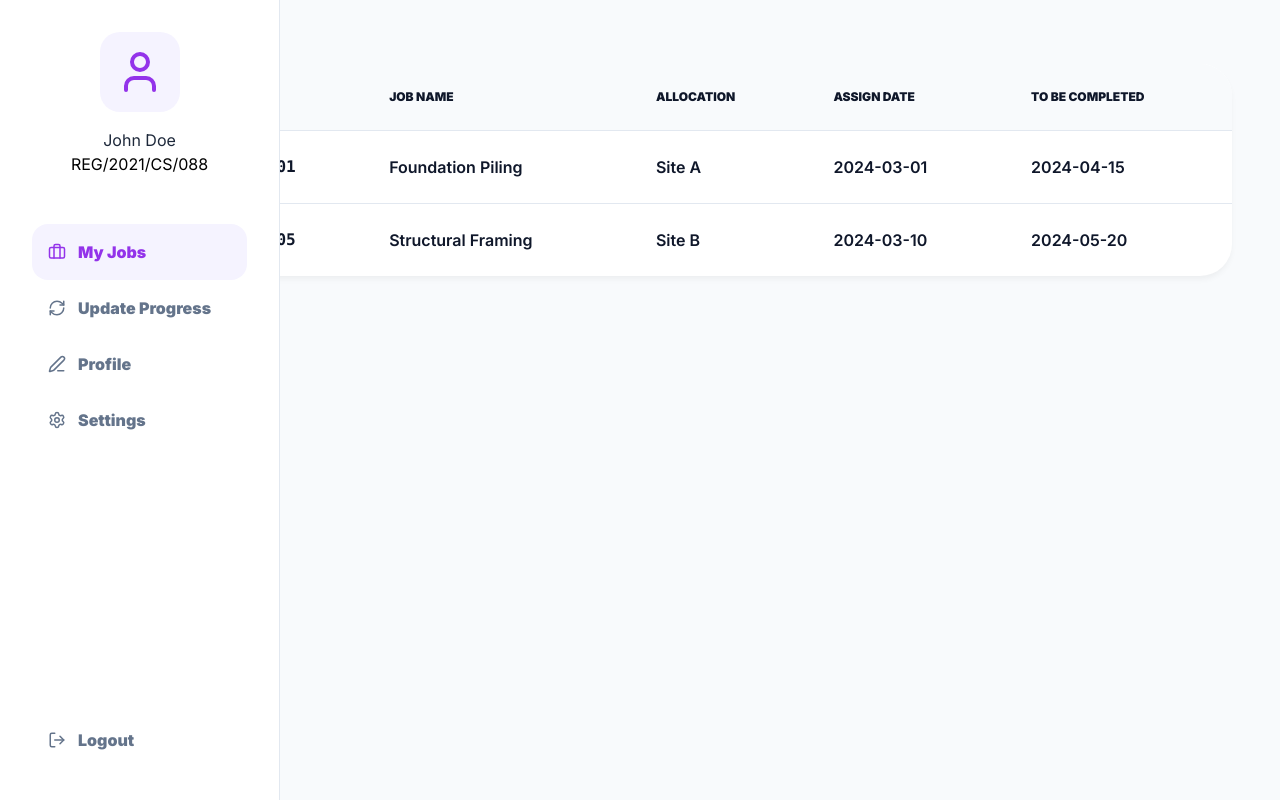
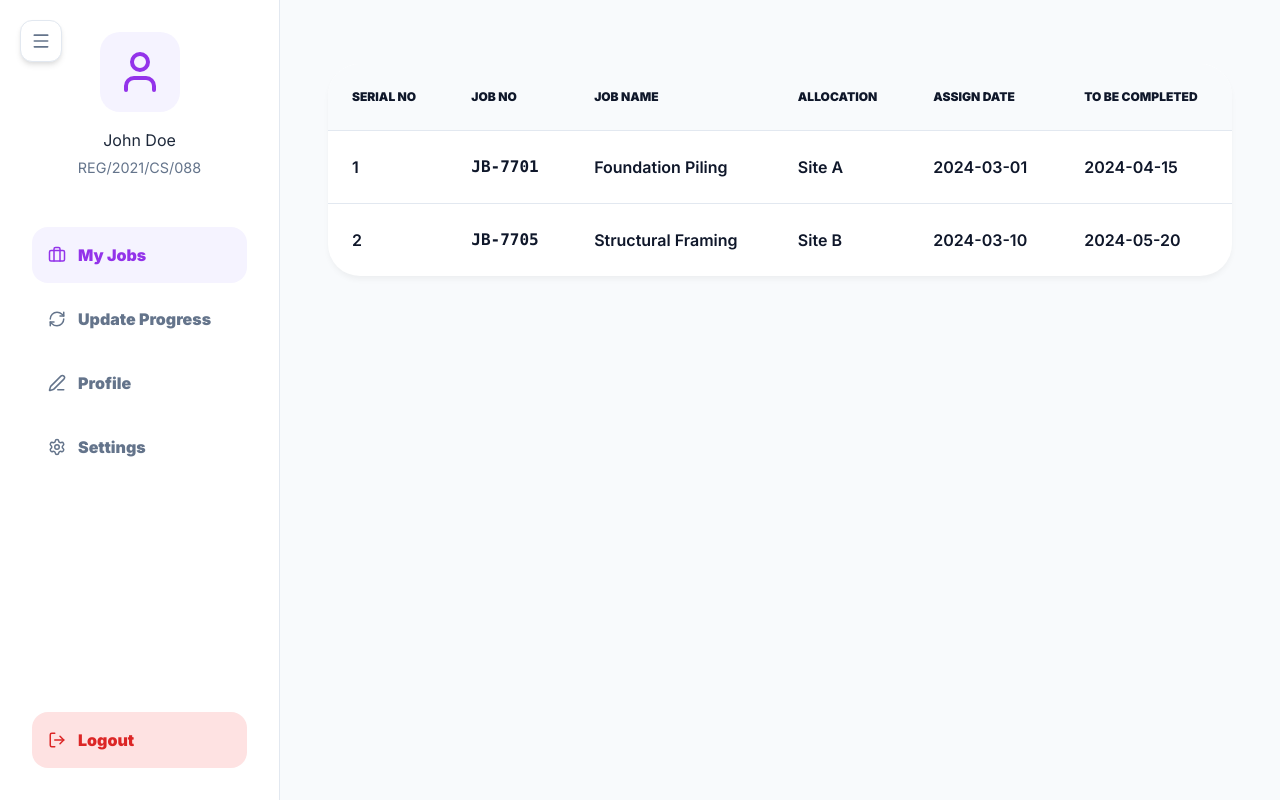
Before and after one commit to Project-Managment-System/software-engineering-project, a React (Create React App) app in the folder frontend/: page /user/dashboard in a window 1280 px wide. Built offline with nearby package versions, Linux system fonts and the light colour scheme.

Commit message:
menu button for other two poratal

```diff
--- a/frontend/src/pages/engineer/Dashboard.css
+++ b/frontend/src/pages/engineer/Dashboard.css
@@ -1,18 +1,155 @@
-/* Sidebar */
+/* Layout Container */
+.user-dashboard-layout {
+  display: flex;
+  min-height: 100vh;
+  height: 100vh;
+  background-color: #fafbfc;
+  font-family: 'Segoe UI', sans-serif;
+  position: relative;
+  overflow-x: hidden;
+}
+
+/* Sidebar Styles */
+.sidebar {
+  width: 280px;
+  background: #ffffff;
+  border-right: 1px solid #edf2f7;
+  padding: 40px 20px;
+  display: flex;
+  flex-direction: column;
+  height: 100vh;
+  position: fixed;
+  top: 0;
+  left: 0;
+  z-index: 100;
+  transition: transform 0.3s cubic-bezier(0.4, 0, 0.2, 1);
+}
+
+/* Sidebar Collapse Control States */
+.sidebar.sidebar-open {
+  transform: translateX(0);
+}
+
+.sidebar.sidebar-closed {
+  transform: translateX(-100%);
+}
+
+.user-profile,
+.profile-box {
+  text-align: center;
+  margin-bottom: 40px;
+}
+
+.profile-photo {
+  width: 80px;
+  height: 80px;
+  background: #e0f2fe;
+  color: #0284c7;
+  border-radius: 16px;
+  display: flex;
+  align-items: center;
+  justify-content: center;
+  margin: 0 auto 15px;
+  overflow: hidden;
+}
+
+.profile-photo img {
+  width: 100%;
+  height: 100%;
+  object-fit: cover;
+}
+
+.reg-number {
+  font-size: 0.9rem;
+  color: #64748b;
+  margin-top: 5px;
+}
+
+/* Sidebar Nav */
 .sidebar-nav {
   display: flex;
   flex-direction: column;
+  gap: 8px;
+  flex-grow: 1;
   height: 100%;
+}
+
+.sidebar-nav .nav-item {
+  display: flex;
+  align-items: center;
+  gap: 12px;
+  padding: 12px 16px;
+  border: none;
+  background: none;
+  border-radius: 12px;
+  cursor: pointer;
+  font-weight: 600;
+  color: #475569;
+  transition: all 0.2s;
+  width: 100%;
+  text-align: left;
+}
+
+.sidebar-nav .nav-item.active {
+  background: #e0f2fe;
+  color: #0284c7;
 }
 
 .logout-nav-item {
   margin-top: auto;
-  color: #ef4444;
+  color: #dc2626 !important;
+  background: #fee2e2 !important;
 }
 
 .logout-nav-item:hover {
-  background-color: #fee2e2;
-  color: #b91c1c;
+  background-color: #fecaca !important;
+  color: #b91c1c !important;
+}
+
+/* ========================================================
+   Main Content Workspace Styles — ADAPTIVE LAYOUT
+   ======================================================== */
+.dashboard-content {
+  flex: 1;
+  padding: 40px;
+  margin-left: 0;
+  transition: margin-left 0.3s cubic-bezier(0.4, 0, 0.2, 1), padding 0.3s ease;
+  min-height: 100vh;
+  box-sizing: border-box;
+}
+
+/* Content adjustment state when sidebar is open */
+.dashboard-content.content-shifted-open {
+  margin-left: 280px;
+}
+
+/* Leaves clear space for the floating menu button when sidebar is closed */
+.dashboard-content.content-shifted-closed {
+  padding-left: 80px;
+}
+
+/* Floating Responsive Menu Trigger Button */
+.sidebar-toggle-menu-btn {
+  position: fixed;
+  top: 20px;
+  left: 20px;
+  z-index: 110;
+  background: #ffffff;
+  border: 1px solid #e2e8f0;
+  padding: 10px;
+  border-radius: 10px;
+  cursor: pointer;
+  display: flex;
+  align-items: center;
+  justify-content: center;
+  color: #475569;
+  box-shadow: 0 4px 6px -1px rgba(0, 0, 0, 0.1), 0 2px 4px -1px rgba(0, 0, 0, 0.06);
+  transition: all 0.2s ease;
+}
+
+.sidebar-toggle-menu-btn:hover {
+  background: #f8fafc;
+  color: #0284c7;
 }
 
 /* Header */
@@ -21,6 +158,7 @@
   align-items: center;
   justify-content: space-between;
   margin-bottom: 2rem;
+  padding-left: 55px;
 }
 
 .header-left {
@@ -151,9 +289,20 @@ h3 {
   margin-bottom: -0.5rem;
 }
 
-.profile-form input {
+.profile-form input,
+.profile-form select {
   padding: 12px;
   border: 1px solid #e2e8f0;
   border-radius: 8px;
   font-size: 1rem;
 }
+
+/* Responsive Adjustments */
+@media (max-width: 768px) {
+  .dashboard-content {
+    padding: 85px 20px 40px 20px !important;
+  }
+  .dashboard-content.content-shifted-open {
+    margin-left: 0 !important;
+  }
+}
--- a/frontend/src/pages/engineer/Dashboard.jsx
+++ b/frontend/src/pages/engineer/Dashboard.jsx
@@ -1,6 +1,6 @@
 import React, { useState } from 'react';
 import './Dashboard.css';
-import { User, Briefcase, RefreshCw, Settings, Edit3, LogOut, Save, Check, X } from 'lucide-react';
+import { User, Briefcase, RefreshCw, Settings, Edit3, LogOut, Save, Check, X, Menu } from 'lucide-react';
 import { useNavigate } from 'react-router-dom';
 
 const UserDashboard = ({ isDark }) => {
@@ -8,6 +8,9 @@ const UserDashboard = ({ isDark }) => {
   const [activeTab, setActiveTab] = useState('my-jobs');
   const [jobSubTab, setJobSubTab] = useState('tracking'); // New state for sub-tabs
   const [profilePic, setProfilePic] = useState(null);
+
+  // Collapsible Sidebar visibility control state variable
+  const [isSidebarOpen, setIsSidebarOpen] = useState(true);
 
   // Profile State
   const [profileData, setProfileData] = useState({ name: 'John Doe', reg: 'REG/2021/CS/088', email: 'john.doe@example.com', phone: '071-2345678' });
@@ -31,8 +34,18 @@ const UserDashboard = ({ isDark }) => {
 
   return (
     <div id="cems-user-dashboard" className={isDark ? 'dark-mode' : 'light-mode'}>
-      <div className="dashboard-container">
-        <aside className="sidebar">
+
+      {/* Floating Hamburger Button */}
+      <button
+        className="sidebar-toggle-menu-btn"
+        onClick={() => setIsSidebarOpen(!isSidebarOpen)}
+        title={isSidebarOpen ? "Collapse Menu" : "Expand Menu"}
+      >
+        <Menu size={20} />
+      </button>
+
+      <div className="user-dashboard-layout">
+        <aside className={`sidebar ${isSidebarOpen ? 'sidebar-open' : 'sidebar-closed'}`}>
           <div className="profile-box">
             <div className="profile-photo">{profilePic ? <img src={profilePic} alt="Profile" /> : <User size={48} />}</div>
             <h3>{profileData.name}</h3>
@@ -47,7 +60,7 @@ const UserDashboard = ({ isDark }) => {
           </nav>
         </aside>
 
-        <main className="dashboard-content">
+        <main className={`dashboard-content ${isSidebarOpen ? 'content-shifted-open' : 'content-shifted-closed'}`}>
           {activeTab === 'my-jobs' && (
             <>
               <h3>My Jobs</h3>
@@ -70,29 +83,6 @@ const UserDashboard = ({ isDark }) => {
                   </tbody>
                 </table>
               )}
-            </>
-          )}
-
-          {activeTab === 'profile' && (
-            <div className="profile-section" style={{ padding: '30px', background: 'white', borderRadius: '24px', boxShadow: '0 4px 6px rgba(0,0,0,0.05)', textAlign: 'left', width: '500px' }}>
-              <h3>Personal Details</h3>
-              <div className="profile-form">
-                <label>FULL NAME</label>
-                <input value={profileForm.name} onChange={(e) => setProfileForm({...profileForm, name: e.target.value})} />
-                <label>REGISTRATION NUMBER</label>
-                <input value={profileForm.reg} onChange={(e) => setProfileForm({...profileForm, reg: e.target.value})} />
-                <label>EMAIL ADDRESS</label>
-                <input value={profileForm.email} onChange={(e) => setProfileForm({...profileForm, email: e.target.value})} />
-                <label>PHONE NUMBER</label>
-                <input value={profileForm.phone} onChange={(e) => setProfileForm({...profileForm, phone: e.target.value})} />
-                <div className="action-buttons">
-                  <button className="confirm-btn" onClick={handleSaveProfile}>Confirm</button>
-                  <button className="cancel-btn" onClick={() => setProfileForm(profileData)}>Cancel</button>
-                </div>
-              </div>
-            </div>
-          )}
-
 
               {jobSubTab === 'tracking' && (
                 <>
@@ -121,7 +111,34 @@ const UserDashboard = ({ isDark }) => {
                   )}
                 </>
               )}
+            </>
+          )}
 
+          {activeTab === 'profile' && (
+            <div className="profile-section" style={{ padding: '30px', background: 'white', borderRadius: '24px', boxShadow: '0 4px 6px rgba(0,0,0,0.05)', textAlign: 'left', width: '500px' }}>
+              <h3>Personal Details</h3>
+              <div className="profile-form">
+                <label>FULL NAME</label>
+                <input value={profileForm.name} onChange={(e) => setProfileForm({...profileForm, name: e.target.value})} />
+                <label>REGISTRATION NUMBER</label>
+                <input value={profileForm.reg} onChange={(e) => setProfileForm({...profileForm, reg: e.target.value})} />
+                <label>EMAIL ADDRESS</label>
+                <input value={profileForm.email} onChange={(e) => setProfileForm({...profileForm, email: e.target.value})} />
+                <label>PHONE NUMBER</label>
+                <input value={profileForm.phone} onChange={(e) => setProfileForm({...profileForm, phone: e.target.value})} />
+                <div className="action-buttons">
+                  <button className="confirm-btn" onClick={handleSaveProfile}>Confirm</button>
+                  <button className="cancel-btn" onClick={() => setProfileForm(profileData)}>Cancel</button>
+                </div>
+              </div>
+            </div>
+          )}
+
+          {activeTab === 'update-progress' && (
+            <div className="placeholder-content">
+              <p>Content for Update Progress coming soon...</p>
+            </div>
+          )}
 
           {activeTab === 'settings' && (
             <div className="settings-section" style={{ padding: '20px', background: 'white', borderRadius: '24px', boxShadow: '0 4px 6px rgba(0,0,0,0.05)' }}>
--- a/frontend/src/pages/user/Dashboard.css
+++ b/frontend/src/pages/user/Dashboard.css
@@ -434,3 +434,73 @@ input:-webkit-autofill:active {
   background-color: var(--light-purple-bg);
   color: var(--primary-purple);
 }
+
+/* ========================================================
+   ADDITIVE: Collapsible Sidebar Toggle
+   ======================================================== */
+
+.dashboard-container {
+  position: relative;
+  overflow-x: hidden;
+}
+
+.sidebar {
+  width: 280px;
+  height: 100vh;
+  position: fixed;
+  top: 0;
+  left: 0;
+  z-index: 100;
+  transition: transform 0.3s cubic-bezier(0.4, 0, 0.2, 1);
+}
+
+.sidebar.sidebar-open {
+  transform: translateX(0);
+}
+
+.sidebar.sidebar-closed {
+  transform: translateX(-100%);
+}
+
+.dashboard-content {
+  margin-left: 0;
+  transition: margin-left 0.3s cubic-bezier(0.4, 0, 0.2, 1), padding 0.3s ease;
+  box-sizing: border-box;
+}
+
+.dashboard-content.content-shifted-open {
+  margin-left: 280px;
+}
+
+.dashboard-content.content-shifted-closed {
+  padding-left: 80px;
+}
+
+.sidebar-toggle-menu-btn {
+  position: fixed;
+  top: 20px;
+  left: 20px;
+  z-index: 110;
+  background: #ffffff;
+  border: 1px solid var(--input-border);
+  padding: 10px;
+  border-radius: 12px;
+  cursor: pointer;
+  display: flex;
+  align-items: center;
+  justify-content: center;
+  color: var(--text-muted);
+  box-shadow: 0 4px 6px -1px rgba(0, 0, 0, 0.1), 0 2px 4px -1px rgba(0, 0, 0, 0.06);
+  transition: all 0.2s ease;
+}
+
+.sidebar-toggle-menu-btn:hover {
+  background: var(--light-purple-bg);
+  color: var(--primary-purple);
+}
+
+@media (max-width: 768px) {
+  .dashboard-content.content-shifted-open {
+    margin-left: 0 !important;
+  }
+}
--- a/frontend/src/pages/user/Dashboard.jsx
+++ b/frontend/src/pages/user/Dashboard.jsx
@@ -1,6 +1,6 @@
 import React, { useState, useRef } from 'react';
 import './Dashboard.css';
-import { User, Briefcase, RefreshCw, Settings, ArrowLeft, Send, Calendar, Save, Edit3, Camera, LogOut } from 'lucide-react';
+import { User, Briefcase, RefreshCw, Settings, ArrowLeft, Send, Calendar, Save, Edit3, Camera, LogOut, Menu } from 'lucide-react';
 import { useNavigate } from 'react-router-dom';
 
 const UserDashboard = ({ isDark }) => {
@@ -8,6 +8,9 @@ const UserDashboard = ({ isDark }) => {
   const dateInputRef = useRef(null);
   const fileInputRef = useRef(null);
   const [activeTab, setActiveTab] = useState('my-jobs');
+
+  // Collapsible Sidebar visibility control state variable
+  const [isSidebarOpen, setIsSidebarOpen] = useState(true);
 
   const [selectedJobId, setSelectedJobId] = useState('');
   const [visitDate, setVisitDate] = useState('');
@@ -159,8 +162,18 @@ const UserDashboard = ({ isDark }) => {
 
   return (
     <div id="cems-user-dashboard" className={isDark ? 'dark-mode' : 'light-mode'}>
+
+      {/* Floating Hamburger Button */}
+      <button
+        className="sidebar-toggle-menu-btn"
+        onClick={() => setIsSidebarOpen(!isSidebarOpen)}
+        title={isSidebarOpen ? "Collapse Menu" : "Expand Menu"}
+      >
+        <Menu size={20} />
+      </button>
+
       <div className="dashboard-container">
-        <aside className="sidebar">
+        <aside className={`sidebar ${isSidebarOpen ? 'sidebar-open' : 'sidebar-closed'}`}>
           <div className="profile-box">
             <div className="profile-photo" style={{ overflow: 'hidden' }}>
               {profilePic ? <img src={profilePic} alt="Profile" style={{ width: '100%', height: '100%', objectFit: 'cover' }} /> : <User size={48} />}
@@ -203,7 +216,7 @@ const UserDashboard = ({ isDark }) => {
           </nav>
         </aside>
 
-        <main className="dashboard-content">
+        <main className={`dashboard-content ${isSidebarOpen ? 'content-shifted-open' : 'content-shifted-closed'}`}>
           <header className="content-header">
             <div className="header-left">
             </div>
```
